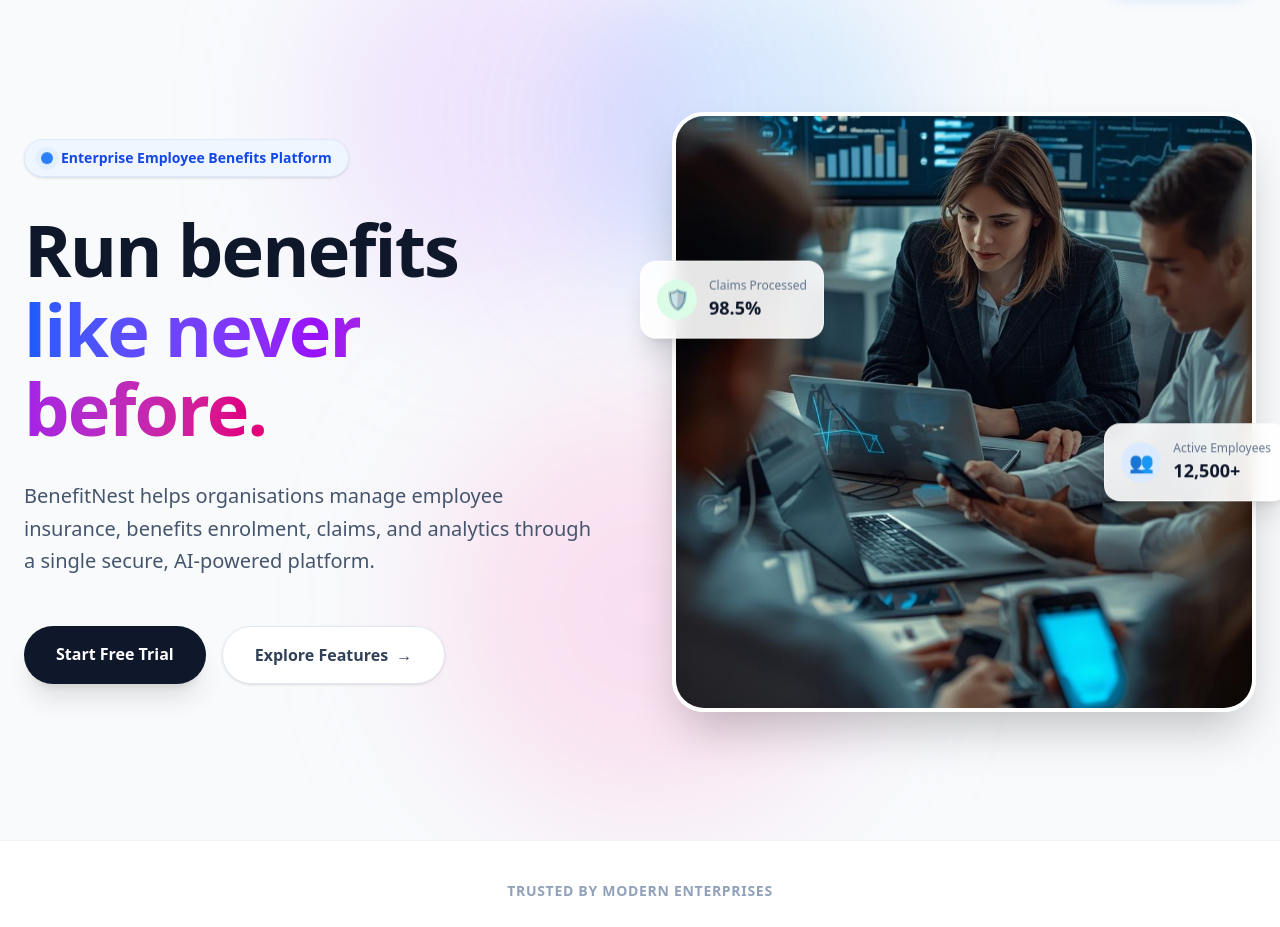
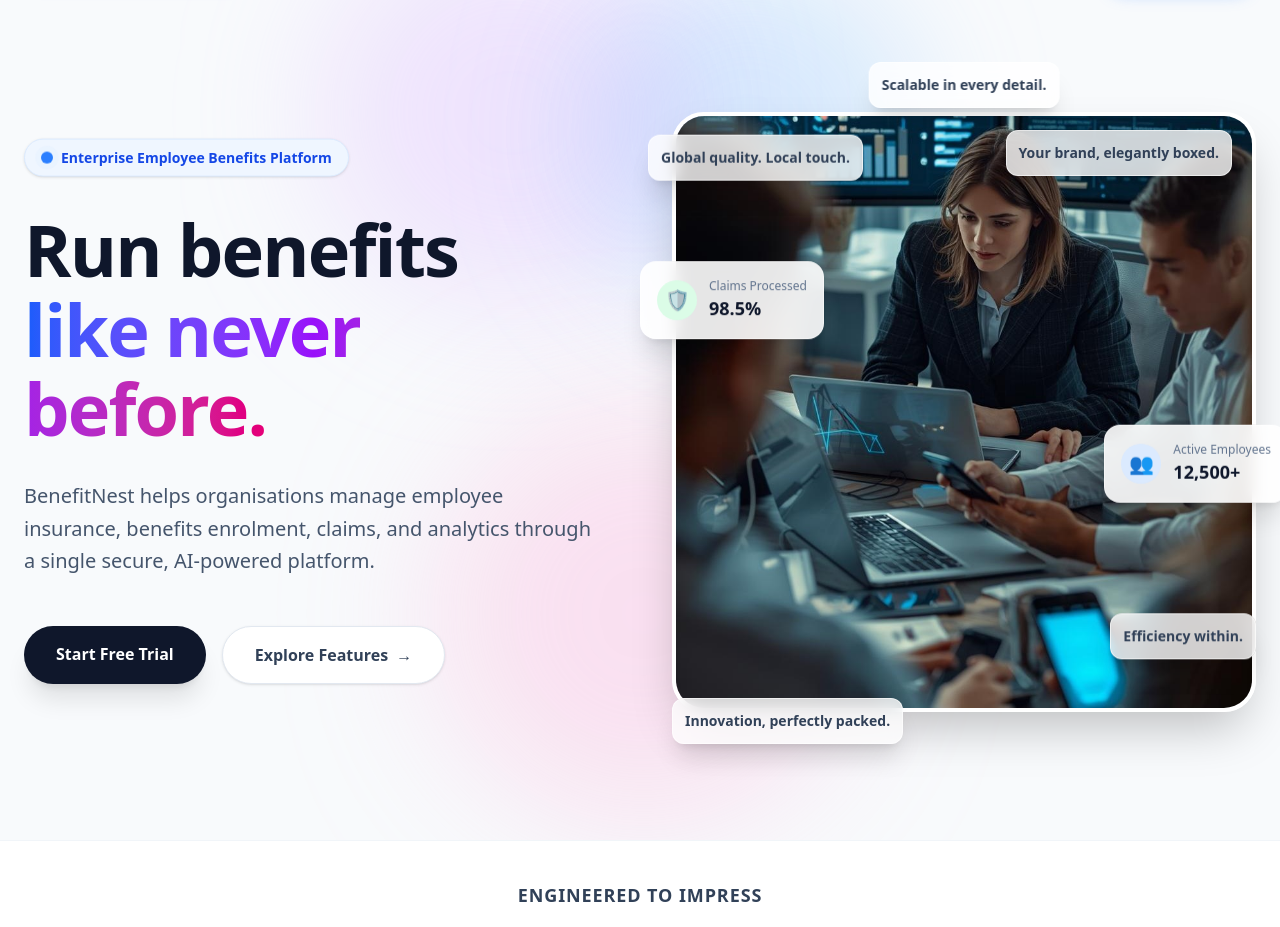
Before and after one commit to sanjaisinghraj/benefitnest-frontend, a Next.js app: page / in a window 1280 px wide. Shown: the part 80-1007 px from the top of the page. Built offline with nearby package versions, Linux system fonts and the light colour scheme; no server answers.

Commit message:
all changes

```diff
--- a/app/admin/page.tsx
+++ b/app/admin/page.tsx
@@ -1,6 +1,6 @@
 "use client";
 
-import { useState } from "react";
+import { useEffect, useState } from "react";
 import { useRouter } from "next/navigation";
 import ReCAPTCHA from "react-google-recaptcha";
 
@@ -13,6 +13,12 @@ export default function AdminPage() {
   const [captchaToken, setCaptchaToken] = useState<string | null>(null);
   const [loading, setLoading] = useState(false);
   const [error, setError] = useState<string | null>(null);
+  const [entered, setEntered] = useState(false);
+
+  useEffect(() => {
+    const t = setTimeout(() => setEntered(true), 150);
+    return () => clearTimeout(t);
+  }, []);
 
   async function handleSubmit(e: React.FormEvent) {
     e.preventDefault();
@@ -77,8 +83,22 @@ export default function AdminPage() {
   }
 
   return (
-    <main className="min-h-screen bg-gradient-to-br from-slate-50 to-slate-100 flex items-center justify-center px-4">
-      <div className="w-full max-w-6xl grid grid-cols-1 lg:grid-cols-2 bg-white rounded-2xl shadow-xl overflow-hidden">
+    <main className="min-h-screen bg-slate-50 relative overflow-hidden flex items-center justify-center px-4">
+      <style jsx global>{`
+        @keyframes blob {
+          0% { transform: translate(0px, 0px) scale(1); }
+          33% { transform: translate(30px, -50px) scale(1.1); }
+          66% { transform: translate(-20px, 20px) scale(0.9); }
+          100% { transform: translate(0px, 0px) scale(1); }
+        }
+        .animate-blob { animation: blob 7s infinite; }
+      `}</style>
+      <div className="fixed inset-0 pointer-events-none">
+        <div className="absolute top-0 left-1/4 w-96 h-96 bg-blue-300 rounded-full mix-blend-multiply filter blur-3xl opacity-25 animate-blob"></div>
+        <div className="absolute top-10 right-1/3 w-96 h-96 bg-indigo-300 rounded-full mix-blend-multiply filter blur-3xl opacity-20 animate-blob"></div>
+        <div className="absolute -bottom-24 left-1/3 w-96 h-96 bg-purple-300 rounded-full mix-blend-multiply filter blur-3xl opacity-20 animate-blob"></div>
+      </div>
+      <div className={`w-full max-w-6xl grid grid-cols-1 lg:grid-cols-2 bg-white rounded-2xl shadow-xl overflow-hidden transition-all duration-700 ${entered ? "opacity-100 scale-100 translate-y-0" : "opacity-0 scale-95 translate-y-4"}`}>
         {/* LEFT PANEL */}
         <div className="hidden lg:flex flex-col justify-between p-10 bg-gradient-to-br from-blue-600 to-indigo-700 text-white">
           <div>
@@ -114,6 +134,13 @@ export default function AdminPage() {
 
         {/* RIGHT PANEL */}
         <div className="p-8 sm:p-12 flex flex-col justify-center">
+          <div className="mb-6 flex items-center gap-3 lg:hidden">
+            <img
+              src="/images/marketing/logo.png"
+              alt="BenefitNest"
+              className="h-8"
+            />
+          </div>
           <div className="mb-8">
             <h2 className="text-2xl font-bold text-slate-900">Admin Login</h2>
             <p className="text-slate-600 text-sm mt-1">
--- a/app/page.tsx
+++ b/app/page.tsx
@@ -326,6 +326,23 @@ export default function Page() {
                   </div>
                 </div>
               </div>
+
+              {/* Floating Messaging Boxes */}
+              <div className="absolute left-0 -bottom-8 bg-white/80 backdrop-blur p-3 rounded-xl shadow-xl border border-white/60 animate-float" style={{ animationDelay: '0.5s' }}>
+                <p className="text-sm font-semibold text-slate-700">Innovation, perfectly packed.</p>
+              </div>
+              <div className="absolute -left-6 top-6 bg-white/80 backdrop-blur p-3 rounded-xl shadow-xl border border-white/60 animate-float" style={{ animationDelay: '1.1s' }}>
+                <p className="text-sm font-semibold text-slate-700">Global quality. Local touch.</p>
+              </div>
+              <div className="absolute right-6 top-6 bg-white/80 backdrop-blur p-3 rounded-xl shadow-xl border border-white/60 animate-float" style={{ animationDelay: '1.7s' }}>
+                <p className="text-sm font-semibold text-slate-700">Your brand, elegantly boxed.</p>
+              </div>
+              <div className="absolute right-0 bottom-10 bg-white/80 backdrop-blur p-3 rounded-xl shadow-xl border border-white/60 animate-float" style={{ animationDelay: '2.3s' }}>
+                <p className="text-sm font-semibold text-slate-700">Efficiency within.</p>
+              </div>
+              <div className="absolute left-1/2 -translate-x-1/2 -top-8 bg-white/80 backdrop-blur p-3 rounded-xl shadow-xl border border-white/60 animate-float" style={{ animationDelay: '2.9s' }}>
+                <p className="text-sm font-semibold text-slate-700">Scalable in every detail.</p>
+              </div>
             </div>
           </div>
         </section>
@@ -333,7 +350,7 @@ export default function Page() {
         {/* INFINITE SCROLLING MODULES */}
         <section className="py-10 bg-white border-y border-slate-100 overflow-hidden">
           <div className="max-w-7xl mx-auto px-6 mb-6 text-center">
-             <p className="text-sm font-semibold text-slate-400 uppercase tracking-wider">Trusted by modern enterprises</p>
+             <p className="text-base md:text-lg font-extrabold text-slate-700 uppercase tracking-wider">ENGINEERED TO IMPRESS</p>
           </div>
           <div className="relative w-full overflow-hidden">
              <div className="flex animate-ticker w-[200%]">
@@ -460,12 +477,13 @@ export default function Page() {
           <div className="max-w-7xl mx-auto px-6 relative z-10">
             <h2 className="text-3xl md:text-4xl font-bold mb-16 text-center">More features and services</h2>
 
-            <div className="grid md:grid-cols-4 gap-6">
+            <div className="grid md:grid-cols-5 gap-6">
               {[
-                { img: "feature-integrations.jpg", title: "Integrations", desc: "Seamlessly connect with HRMS, Payroll, and Insurer systems." },
-                { img: "feature-comms.jpg", title: "Communications", desc: "Automated emails, WhatsApp alerts, and push notifications." },
-                { img: "feature-support.jpg", title: "Expert Support", desc: "Dedicated account managers and 24/7 helpdesk." },
-                { img: "feature-consulting.jpg", title: "Consulting", desc: "Strategic benefits advisory and plan design." },
+                { img: "platform-overview.jpg", title: "Plans & Flexibility", desc: "Configurable benefit structures with modular options across insurance, wellness, and rewards. Designed to adapt to every corporate need with seamless plan setup." },
+                { img: "enterprise-analytics.jpg", title: "HR Analytics & Insights", desc: "Robust dashboards and reporting that turn employee data into actionable intelligence. Measure engagement, wellness, and program impact with clarity." },
+                { img: "feature-comms.jpg", title: "Employee Support & Experience", desc: "Integrated surveys, communication tools, and a dedicated helpdesk for quick resolutions. Recognition, rewards, and feedback loops keep employees connected and valued." },
+                { img: "overview-ai.jpg", title: "Technology & AI Assistance", desc: "Smart automation with AI‑driven recommendations, e‑cards, and guided workflows. Secure integrations with TPAs, vendors, and APIs ensure smooth operations." },
+                { img: "enterprise-security.jpg", title: "Security & Integration", desc: "Enterprise‑grade data protection with SSO and compliance at the core. Unified access across marketplace, claims, and network hospitals — all in one trusted platform." },
               ].map((item, index) => (
                 <div
                   key={item.title}
```
